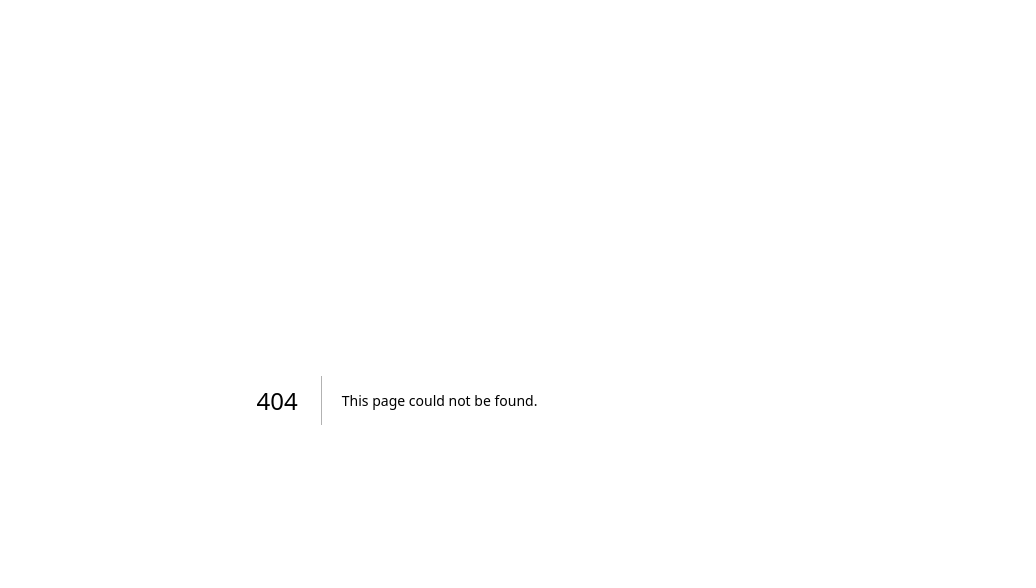
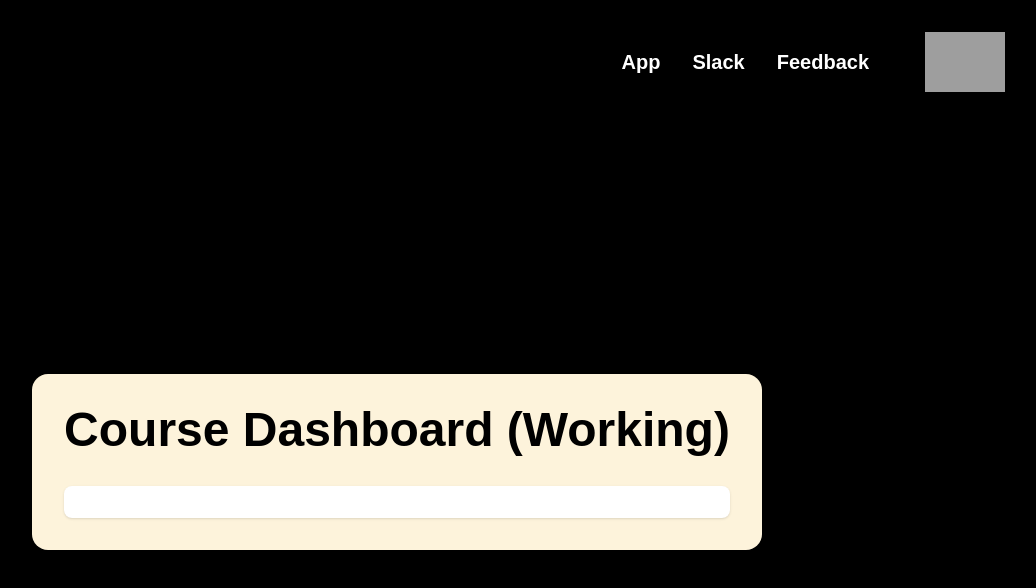
Before and after one commit to rushil-johal/maestro-fidutam, a Next.js app: page /test-dash in a window 1280 px wide. Before the commit this address had no page. Shown: the top 588 px of the page, without its empty margins (243-1279 px from the left). Built offline with nearby package versions, Linux system fonts and the light colour scheme; grey boxes are pictures that could not be loaded; a web font is replaced by a local one.

Commit message:
Create page.js

```diff
--- /dev/null
+++ b/app/test-dash/page.js
@@ -0,0 +1,80 @@
+'use client';
+
+import { useEffect, useState } from 'react';
+import Head from 'next/head';
+import Link from 'next/link';
+import Image from 'next/image';
+
+
+export default function TestDash() {
+    const [openAIResponse, setOpenAIResponse] = useState('');
+
+    useEffect(() => {
+        // Retrieve the response from sessionStorage
+        const storedResponse = sessionStorage.getItem('openAIResponse');
+        if (storedResponse) {
+            setOpenAIResponse(storedResponse);
+            // Optionally clear the stored response after retrieving it
+            sessionStorage.removeItem('openAIResponse');
+        }
+    }, []);
+
+    return (
+        <>
+            <Head>
+                <title>OpenAI Response</title>
+            </Head>
+            <div className="flex flex-col h-screen bg-black text-white">
+                <nav className="flex justify-end items-center p-4">
+                    {/* The image/logo should go here if you need it */}
+                    <div className="space-x-8 pr-10">
+                        {/* Apply the Beatrice font using the class you created */}
+
+                        <Link href="/" passHref>
+                            <button
+                                className="text-xl font-medium font-beatriceFont hover:underline"
+                                style={{ textDecorationColor: '#e8d28b' }}
+                            >
+                                App
+                            </button>
+                        </Link>
+
+                        <button
+                            className="text-xl font-medium font-beatriceFont hover:underline"
+                            style={{ textDecorationColor: '#e8d28b' }}
+                        >
+                            Slack
+                        </button>
+
+                        <button
+                            className="text-xl font-medium font-beatriceFont hover:underline"
+                            style={{ textDecorationColor: '#e8d28b' }}
+                        >
+                            Feedback
+                        </button>
+
+                    </div>
+                    <Link href="/" passHref>
+                        <div className="p-4">
+                            <Image
+                                src="/fidulogo.png"
+                                alt="Fidu logo"
+                                width={80}
+                                height={80}
+                                className="font-beatriceFont"
+                            />
+                        </div>
+                    </Link>
+                </nav>
+                <main className="flex-grow flex flex-col items-center justify-center">
+                    <div className="max-w-5xl p-8 bg-[#fdf3db] rounded-2xl shadow-lg text-center">
+                        <h1 className="text-5xl font-beatriceFont text-black font-medium mb-8">Course Dashboard (Working)</h1>
+                        <div className="response-container font-beatriceFont bg-white text-black p-4 rounded-lg shadow">
+                            <pre>{openAIResponse}</pre>
+                        </div>
+                    </div>
+                </main>
+            </div>
+        </>
+    );
+}
```
